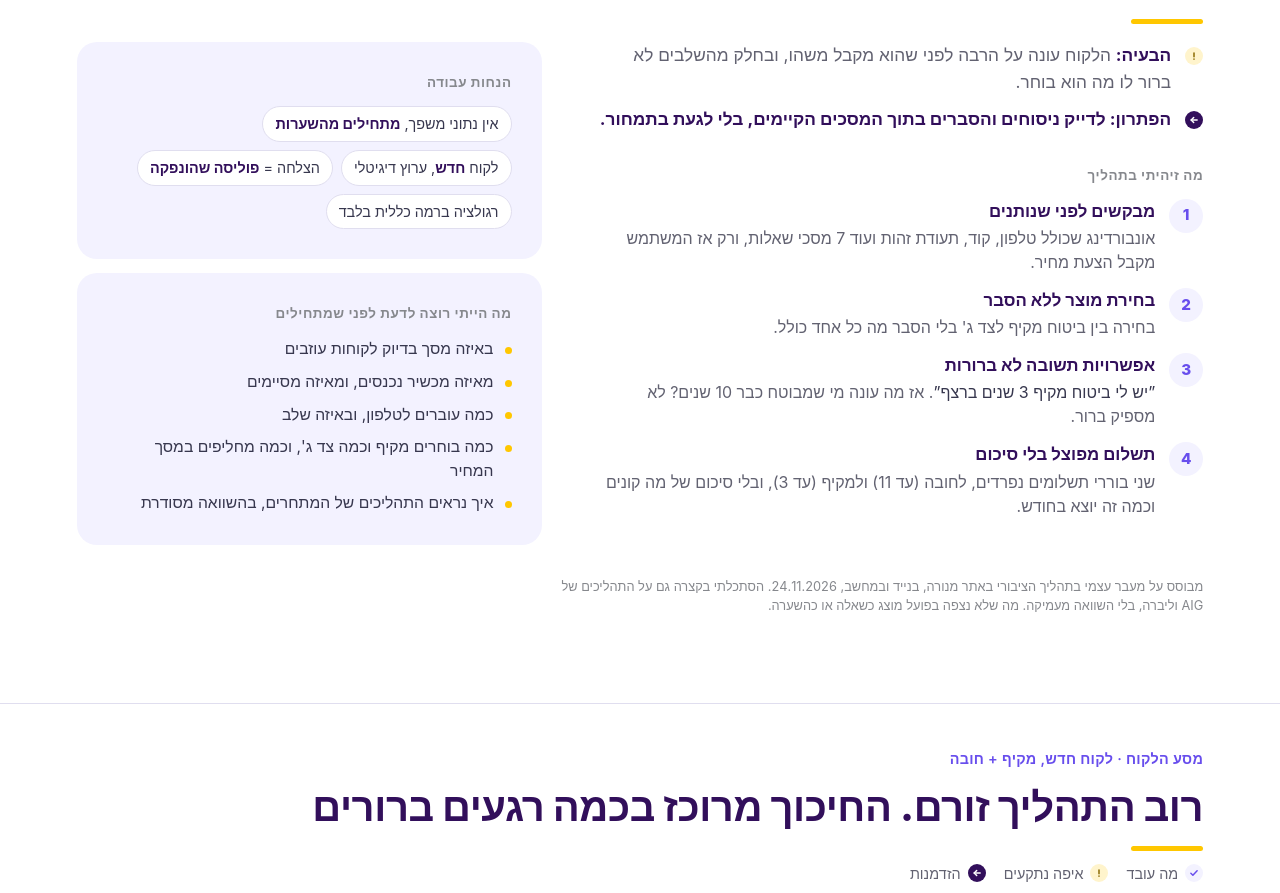
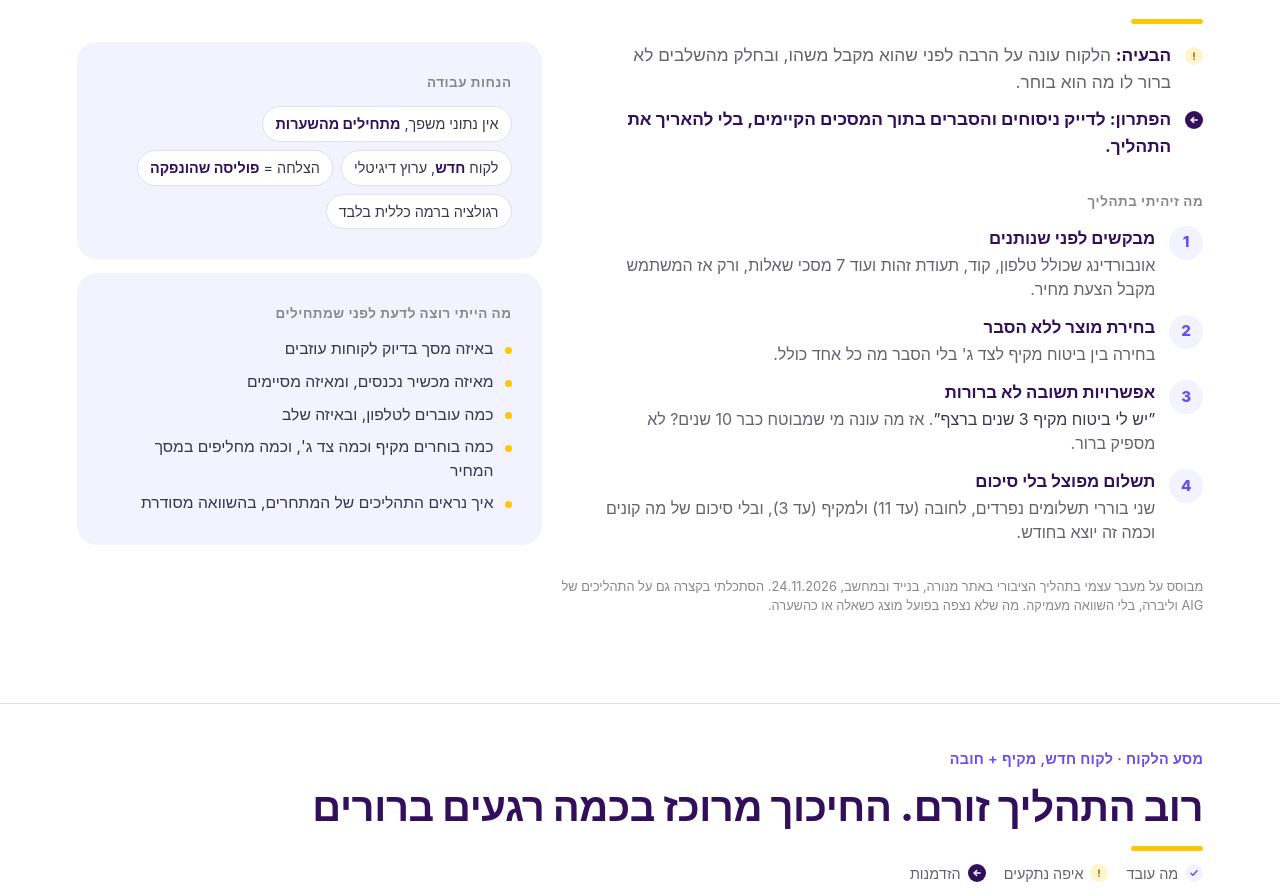
Before and after one commit to ninastudiio-creator/car-onboarding, a plain HTML site: page index.html in a window 1280 px wide. Shown: the part 943-1836 px from the top of the page. Drawn offline with Linux system fonts and the light colour scheme.

Commit message:
Slide 1: solution wording
Co-Authored-By: Claude Opus 5.5 <noreply@anthropic.com>

```diff
--- a/index.html
+++ b/index.html
@@ -370,7 +370,7 @@
     <span class="bar" aria-hidden="true"></span>
     <div class="s1-grid">
       <div>
-        <div class="ps r"><div class="ps-row"><span class="mk no"><svg viewBox="0 0 16 16" width="10" height="10" fill="none" stroke="currentColor" stroke-width="2.4" stroke-linecap="round" stroke-linejoin="round" aria-hidden="true"><path d="M8 3v6.2"/><path d="M8 12.8v.2"/></svg></span><p><b>הבעיה:</b> הלקוח עונה על הרבה לפני שהוא מקבל משהו, ובחלק מהשלבים לא ברור לו מה הוא בוחר.</p></div><div class="ps-row"><span class="mk op"><svg viewBox="0 0 16 16" width="10" height="10" fill="none" stroke="currentColor" stroke-width="2.4" stroke-linecap="round" stroke-linejoin="round" aria-hidden="true"><path d="M13 8H3.5"/><path d="M7.5 4L3.5 8l4 4"/></svg></span><p class="s"><b>הפתרון:</b> לדייק ניסוחים והסברים בתוך המסכים הקיימים, בלי לגעת בתמחור.</p></div></div>
+        <div class="ps r"><div class="ps-row"><span class="mk no"><svg viewBox="0 0 16 16" width="10" height="10" fill="none" stroke="currentColor" stroke-width="2.4" stroke-linecap="round" stroke-linejoin="round" aria-hidden="true"><path d="M8 3v6.2"/><path d="M8 12.8v.2"/></svg></span><p><b>הבעיה:</b> הלקוח עונה על הרבה לפני שהוא מקבל משהו, ובחלק מהשלבים לא ברור לו מה הוא בוחר.</p></div><div class="ps-row"><span class="mk op"><svg viewBox="0 0 16 16" width="10" height="10" fill="none" stroke="currentColor" stroke-width="2.4" stroke-linecap="round" stroke-linejoin="round" aria-hidden="true"><path d="M13 8H3.5"/><path d="M7.5 4L3.5 8l4 4"/></svg></span><p class="s"><b>הפתרון:</b> לדייק ניסוחים והסברים בתוך המסכים הקיימים, בלי להאריך את התהליך.</p></div></div>
 
         <p class="label r" style="margin-top:clamp(24px,4vh,40px)">מה זיהיתי בתהליך</p>
         <ol class="problems">
```
